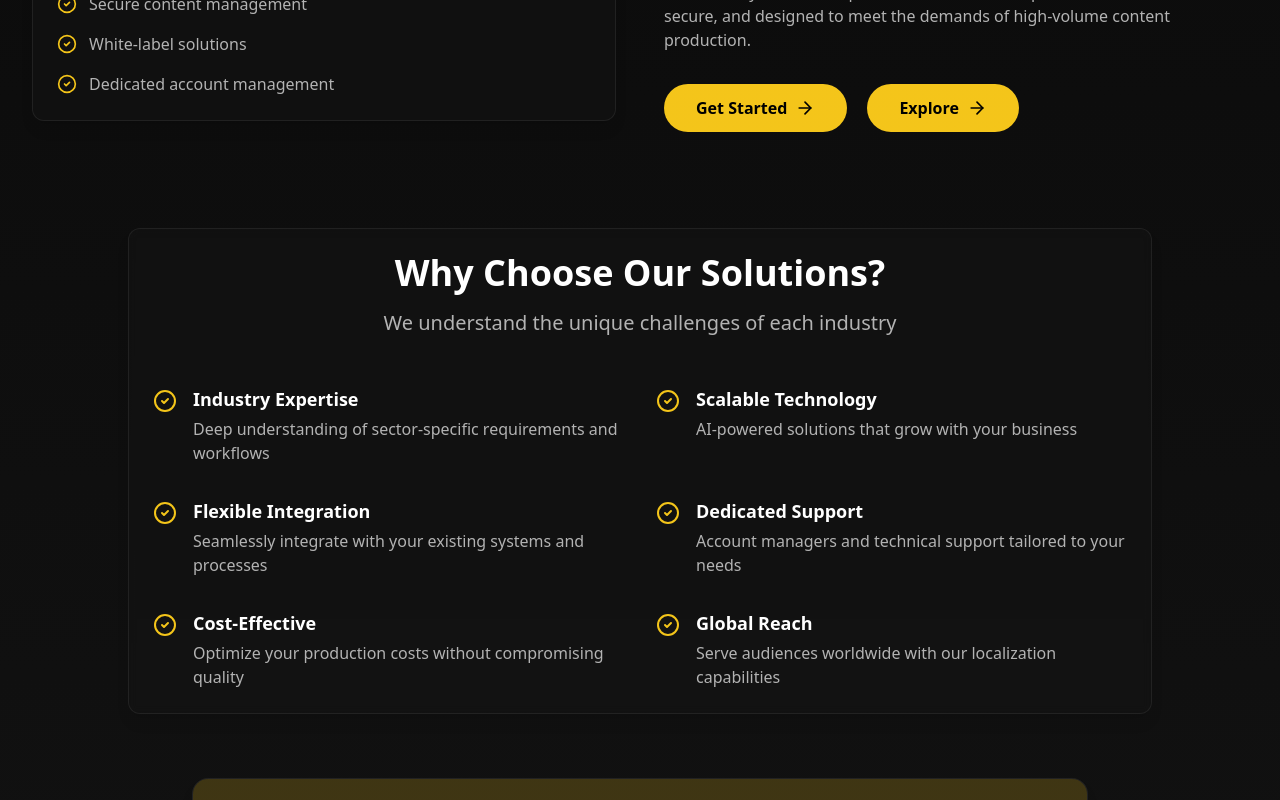
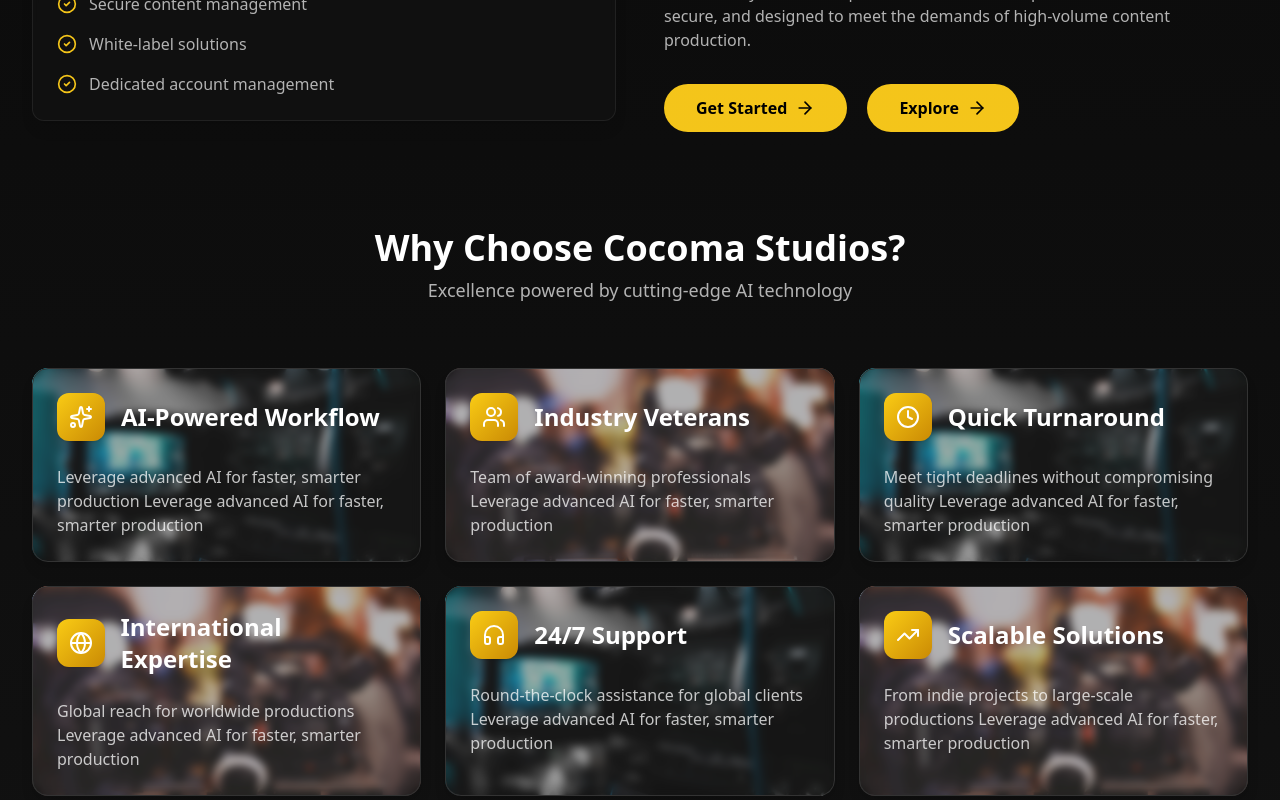
Before and after one commit to anshukumar2708/cocoma-studios, a Next.js app: page /solutions in a window 1280 px wide. Shown: the part 2400-3200 px from the top of the page. Built offline with nearby package versions, Linux system fonts and the light colour scheme.

Commit message:
optimize why choose cocoma

```diff
--- a/src/app/solutions/page.tsx
+++ b/src/app/solutions/page.tsx
@@ -4,6 +4,7 @@
 import CustomLink from "@/components/ui/CustomLink";
 import { CallToAction } from "@/components/ui/ctaSection";
 import { Metadata } from "next";
+import WhyChooseCocoma from "@/components/common/why-choose-cocoma";
 
 const solutions = [
     {
@@ -72,32 +73,32 @@
     },
 ];
 
-const featuresData = [
-    {
-        title: "Industry Expertise",
-        desc: "Deep understanding of sector-specific requirements and workflows",
-    },
-    {
-        title: "Scalable Technology",
-        desc: "AI-powered solutions that grow with your business",
-    },
-    {
-        title: "Flexible Integration",
-        desc: "Seamlessly integrate with your existing systems and processes",
-    },
-    {
-        title: "Dedicated Support",
-        desc: "Account managers and technical support tailored to your needs",
-    },
-    {
-        title: "Cost-Effective",
-        desc: "Optimize your production costs without compromising quality",
-    },
-    {
-        title: "Global Reach",
-        desc: "Serve audiences worldwide with our localization capabilities",
-    },
-];
+// const featuresData = [
+//     {
+//         title: "Industry Expertise",
+//         desc: "Deep understanding of sector-specific requirements and workflows",
+//     },
+//     {
+//         title: "Scalable Technology",
+//         desc: "AI-powered solutions that grow with your business",
+//     },
+//     {
+//         title: "Flexible Integration",
+//         desc: "Seamlessly integrate with your existing systems and processes",
+//     },
+//     {
+//         title: "Dedicated Support",
+//         desc: "Account managers and technical support tailored to your needs",
+//     },
+//     {
+//         title: "Cost-Effective",
+//         desc: "Optimize your production costs without compromising quality",
+//     },
+//     {
+//         title: "Global Reach",
+//         desc: "Serve audiences worldwide with our localization capabilities",
+//     },
+// ];
 
 export const metadata: Metadata = {
     title: "Solutions | Cocoma Studios – AI-Powered Media, Localization & OTT Solutions",
@@ -190,17 +191,14 @@
             ))}
 
             {/* Why Choose Our Solutions */}
-            <section className="section-container">
+            {/* <section className="section-container">
                 <div className="glass-card max-w-5xl mx-auto">
-                    {/* Heading */}
                     <div className="text-center mb-12">
                         <h2 className="text-4xl font-bold mb-4">Why Choose Our Solutions?</h2>
                         <p className="text-xl text-muted-foreground">
                             We understand the unique challenges of each industry
                         </p>
                     </div>
-
-                    {/* Features Grid */}
                     <div className="grid md:grid-cols-2 gap-8">
                         {featuresData.map((item, index) => (
                             <div
@@ -217,6 +215,9 @@
                         ))}
                     </div>
                 </div>
+            </section> */}
+            <section className="section-container">
+                <WhyChooseCocoma />
             </section>
 
             {/* CTA */}
--- a/src/components/ServiceCard.tsx
+++ b/src/components/ServiceCard.tsx
@@ -13,7 +13,7 @@
 
 const ServiceCard = ({ icon: Icon, title, description, items, image, index }: ServiceCardProps) => {
   return (
-    <div className="w-full flex justify-center items-center px-4 py-6">
+    <div className="w-full flex justify-center items-center">
       <div className="w-full grid grid-cols-1 lg:grid-cols-2 gap-6 items-center">
 
         {/* LEFT / RIGHT based on index */}
--- a/src/components/common/why-choose-cocoma.tsx
+++ b/src/components/common/why-choose-cocoma.tsx
@@ -76,45 +76,50 @@
                     return (
                         <article
                             key={index}
-                            className="relative rounded-2xl overflow-hidden group shadow-lg"
+                            className="relative rounded-lg md:rounded-2xl overflow-hidden group shadow-lg transition-transform duration-300 hover:-translate-y-2"
                             aria-labelledby={`feature-${index}`}
                         >
-                            {/* Background image using next/image for optimization */}
-                            <div className="absolute inset-0">
+                            {/* Background image */}
+                            <div className="absolute inset-0 overflow-hidden">
                                 <Image
                                     src={item?.image}
                                     alt={item?.title}
-                                    fill
-                                    className="object-cover"
-                                    sizes="(max-width: 640px) 100vw, (max-width: 1024px) 50vw, 33vw"
-                                    priority={false}
+                                    width={500}
+                                    height={400}
+                                    className="w-full h-full object-cover transition-transform duration-700 ease-out group-hover:scale-105"
                                 />
-                                {/* overlay to darken + subtle filter */}
+
+                                {/* Light overlay — brighter on hover */}
                                 <div
                                     aria-hidden
-                                    className="absolute inset-0"
-                                    style={{ background: "rgba(6,8,15,0.5)", mixBlendMode: "multiply" }}
+                                    className="absolute inset-0 transition-all duration-500 group-hover:bg-white/20"
+                                    style={{ background: "rgba(255,255,255,0.12)" }}
                                 />
                             </div>
 
                             {/* Glassy content */}
                             <div className="w-full relative z-10 p-4 md:p-6 bg-black/30 backdrop-blur-sm border border-white/6 rounded-2xl h-full flex flex-col justify-start items-center gap-4">
+
+                                {/* Icon + Title */}
                                 <div className="w-full flex-shrink-0 flex justify-start items-center gap-4 mb-2">
-                                    <div className="w-10 h-10 md:w-12 md:h-12 rounded-lg bg-gradient-to-br from-yellow-400 to-yellow-600 flex items-center justify-center shadow transition-transform duration-300 group-hover:scale-105">
+                                    <div className="w-10 h-10 md:w-12 md:h-12 rounded-lg bg-gradient-to-br from-yellow-400 to-yellow-600 flex items-center justify-center shadow transition-transform duration-300 group-hover:scale-110">
                                         <Icon className="w-6 h-6 text-white" />
                                     </div>
+
                                     <h3
-                                        className="text-white md:text-xl lg:text-2xl font-semibold leading-tight"
+                                        className="text-white md:text-xl lg:text-2xl font-semibold leading-tight transition-colors duration-300 group-hover:text-primary"
                                     >
                                         {item?.title}
                                     </h3>
                                 </div>
 
+                                {/* Subtitle */}
                                 <p className="w-full text-base text-white/75">
                                     {item?.subtitle}
                                 </p>
                             </div>
                         </article>
+
                     );
                 })}
             </div>
```
